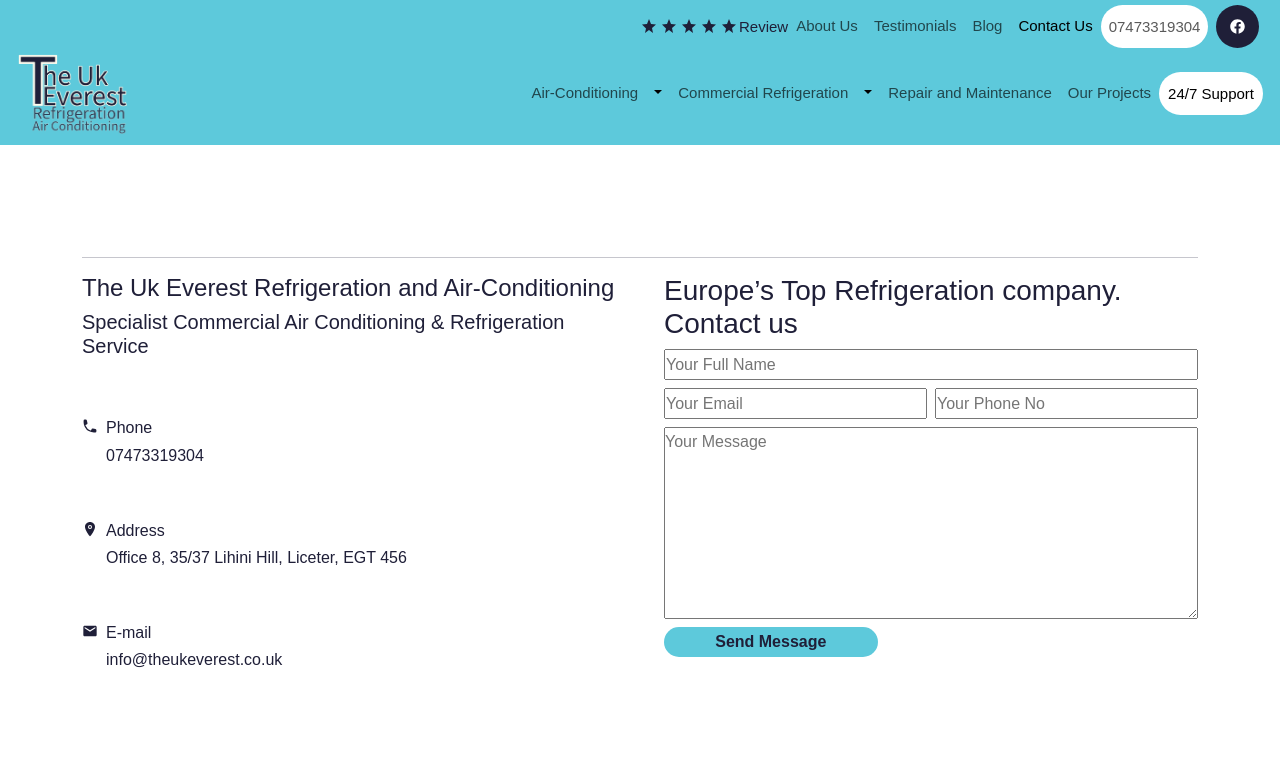
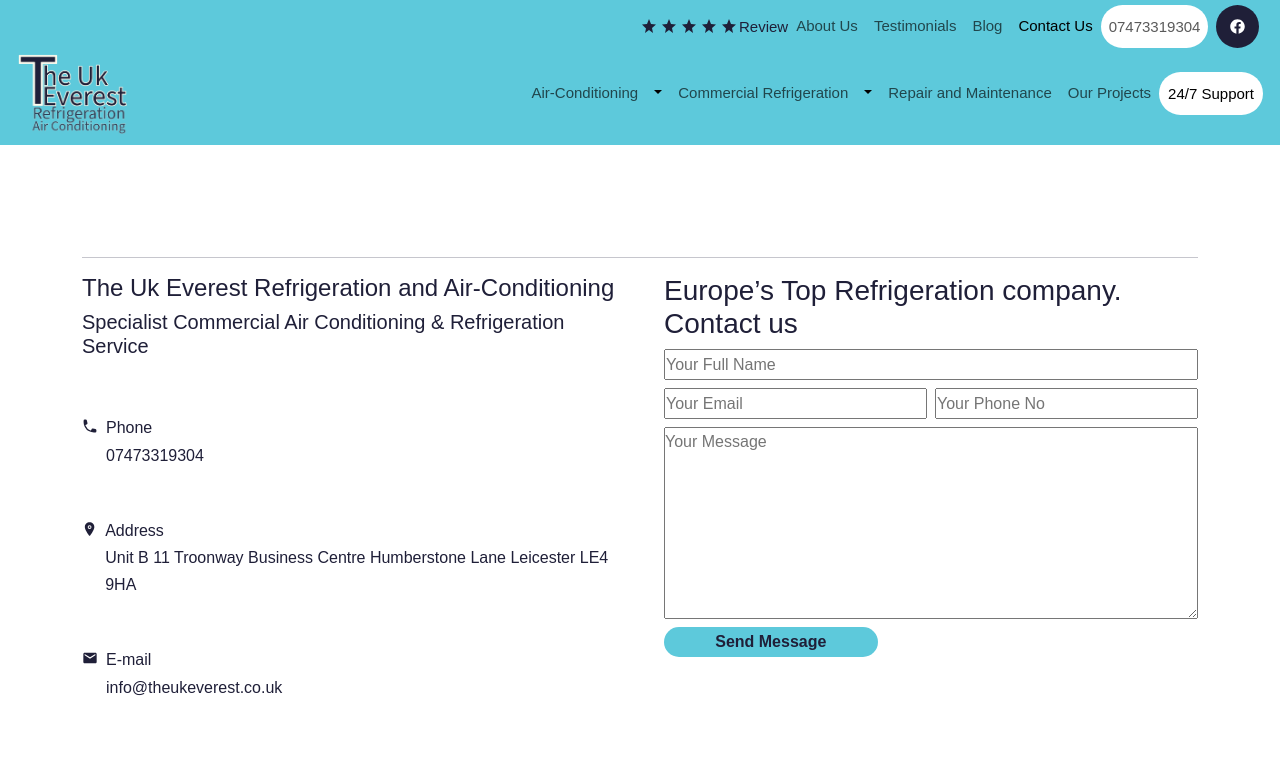
Before and after one commit to mrkamin/theukeverest.co.uk-react, a React (Create React App) app: page /contact-us in a window 1280 px wide. Shown: the top 768 px of the page. Built offline with nearby package versions, Linux system fonts and the light colour scheme; a web font is replaced by a local one.

Commit message:
Update the address

```diff
--- a/src/components/Header/Navbar.js
+++ b/src/components/Header/Navbar.js
@@ -49,7 +49,7 @@ const Navbar = () => {
                       Air-Conditioning
                     </NavLink>
                     <NavLink
-                      className="nav-link dropdown-toggle fw-medium"
+                      className="nav-link dropdown-toggle"
                       role="button"
                       data-bs-toggle="dropdown"
                       aria-expanded="false"
@@ -57,7 +57,7 @@ const Navbar = () => {
                     <ul class="dropdown-menu">
                       <li>
                         <NavLink
-                          class=" dropdown-item"
+                          class="dropdown-item"
                           to="commercial-refrigeration"
                           onClick={closeNavbar}
                         >
@@ -66,7 +66,7 @@ const Navbar = () => {
                       </li>
                       <li>
                         <NavLink
-                          class="dropdown-item"
+                          class=" dropdown-item"
                           to="commercial-refrigeration"
                           onClick={closeNavbar}
                         >
@@ -75,7 +75,7 @@ const Navbar = () => {
                       </li>
                       <li>
                         <NavLink
-                          class="  dropdown-item"
+                          class="dropdown-item"
                           to="commercial-refrigeration"
                           onClick={closeNavbar}
                         >
@@ -84,7 +84,7 @@ const Navbar = () => {
                       </li>
                       <li>
                         <NavLink
-                          class=" dropdown-item"
+                          class="dropdown-item"
                           to="commercial-refrigeration"
                           onClick={closeNavbar}
                         >
@@ -121,7 +121,7 @@ const Navbar = () => {
                       </li>
                       <li>
                         <NavLink
-                          class=" dropdown-item"
+                          class="nav-link dropdown-item"
                           to="commercial-refrigeration"
                           onClick={closeNavbar}
                         >
@@ -130,7 +130,7 @@ const Navbar = () => {
                       </li>
                       <li>
                         <NavLink
-                          class=" dropdown-item"
+                          class="nav-link dropdown-item"
                           to="commercial-refrigeration"
                           onClick={closeNavbar}
                         >
--- a/src/components/contact/ContactForm.js
+++ b/src/components/contact/ContactForm.js
@@ -54,7 +54,8 @@ const Contactform = () => {
             <div className="p-0 m-0">
               <p className="p-0 m-0">Address</p>
               <p className="p-0 m-0">
-                Office 8, 35/37 Lihini Hill, Liceter, EGT 456
+              Unit B 11 Troonway Business Centre Humberstone
+            Lane Leicester LE4 9HA
               </p>
             </div>
           </div>
```
